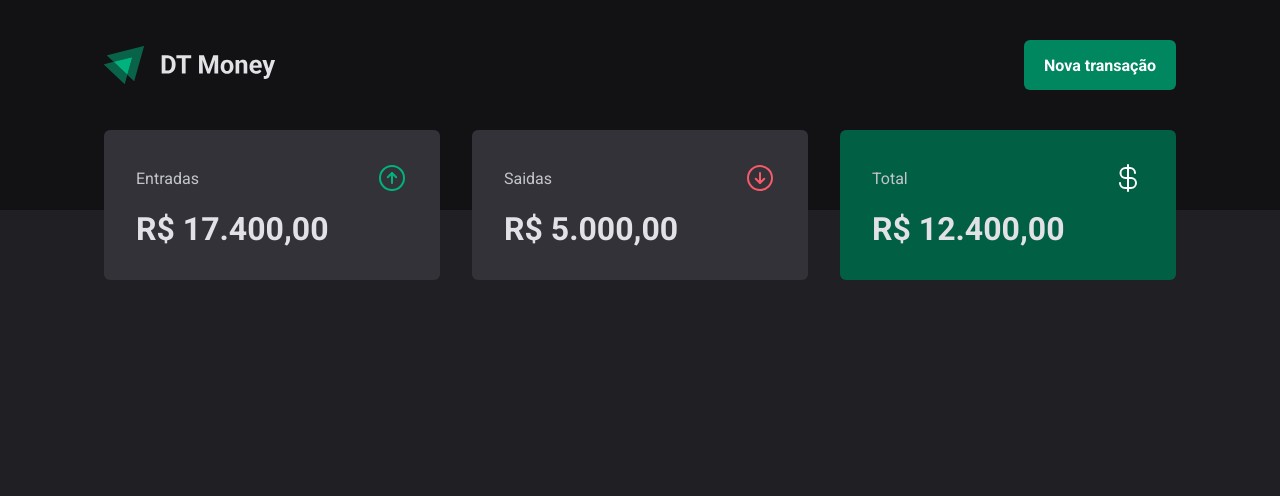
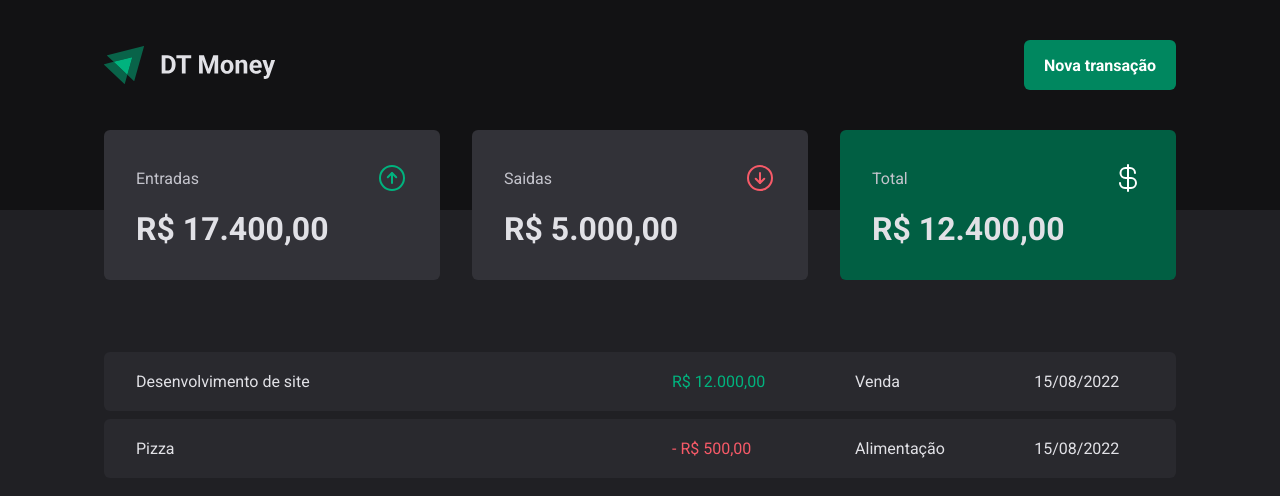
Before and after one commit to neanderdev/ignite-reactjs-dtmoney, a React (Vite) app: page / in a window 1280 px wide. Shown: the top 496 px of the page. Built offline with nearby package versions, Linux system fonts and the light colour scheme.

Commit message:
Estrutura visual - Tabela de transações

```diff
--- a/src/pages/Transactions/index.tsx
+++ b/src/pages/Transactions/index.tsx
@@ -1,3 +1,5 @@
+import { TransactionsContainer, TransactionsTable, PriceHighlight } from './styles'
+
 import { Header } from '../../components/Header'
 import { Summary } from '../../components/Summary'
 
@@ -7,6 +9,33 @@
             <Header />
 
             <Summary />
+
+            <TransactionsContainer>
+                <TransactionsTable>
+                    <tbody>
+                        <tr>
+                            <td width='50%'>Desenvolvimento de site</td>
+                            <td>
+                                <PriceHighlight variant='income'>
+                                    R$ 12.000,00
+                                </PriceHighlight>
+                            </td>
+                            <td>Venda</td>
+                            <td>15/08/2022</td>
+                        </tr>
+                        <tr>
+                            <td width='50%'>Pizza</td>
+                            <td>
+                                <PriceHighlight variant='outcome'>
+                                    - R$ 500,00
+                                </PriceHighlight>
+                            </td>
+                            <td>Alimentação</td>
+                            <td>15/08/2022</td>
+                        </tr>
+                    </tbody>
+                </TransactionsTable>
+            </TransactionsContainer>
         </div>
     )
 }
--- a/src/pages/Transactions/styles.ts
+++ b/src/pages/Transactions/styles.ts
@@ -0,0 +1,42 @@
+import styled from 'styled-components'
+
+export const TransactionsContainer = styled.main`
+    width: 100%;
+    max-width: 1120px;
+    margin: 4rem auto 0;
+    padding: 0 1.5rem;
+`
+
+export const TransactionsTable = styled.table`
+    width: 100%;
+    border-collapse: separate;
+    border-spacing: 0 0.5rem;
+    /* margin-top: 1.5rem; */
+
+    td {
+        padding: 1.25rem 2rem;
+        background: ${props => props.theme['gray-700']};
+
+        &:first-child {
+            border-top-left-radius: 6px;
+            border-bottom-left-radius: 6px;
+        }
+
+        &:last-child {
+            border-top-right-radius: 6px;
+            border-bottom-right-radius: 6px;
+        }
+    }
+`
+
+interface PriceHighlightProps {
+    variant: 'income' | 'outcome'
+}
+
+export const PriceHighlight = styled.span<PriceHighlightProps>`
+    color: ${props =>
+        props.variant === 'income'
+            ? props.theme['green-300']
+            : props.theme['red-300']
+    };
+`
```
